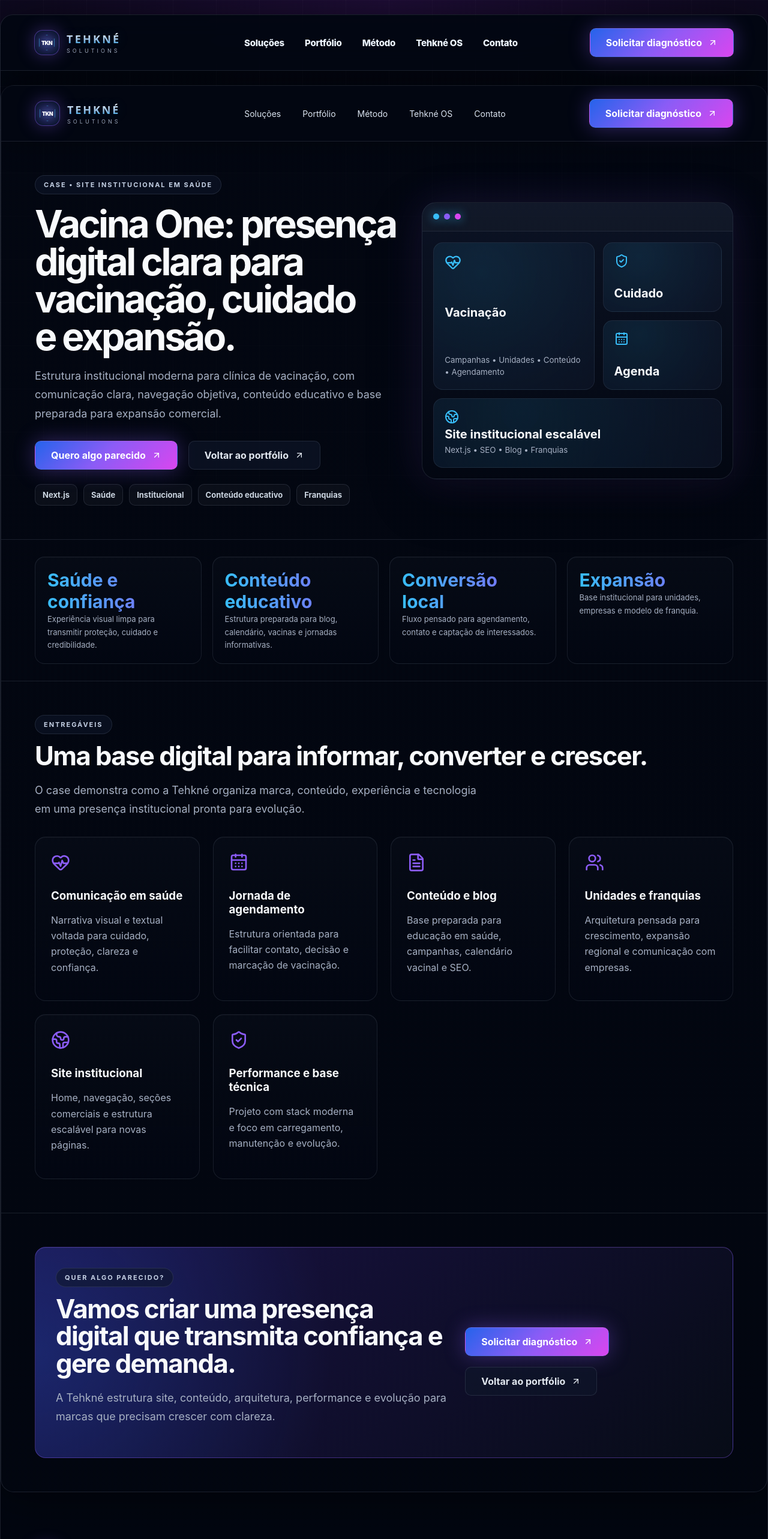
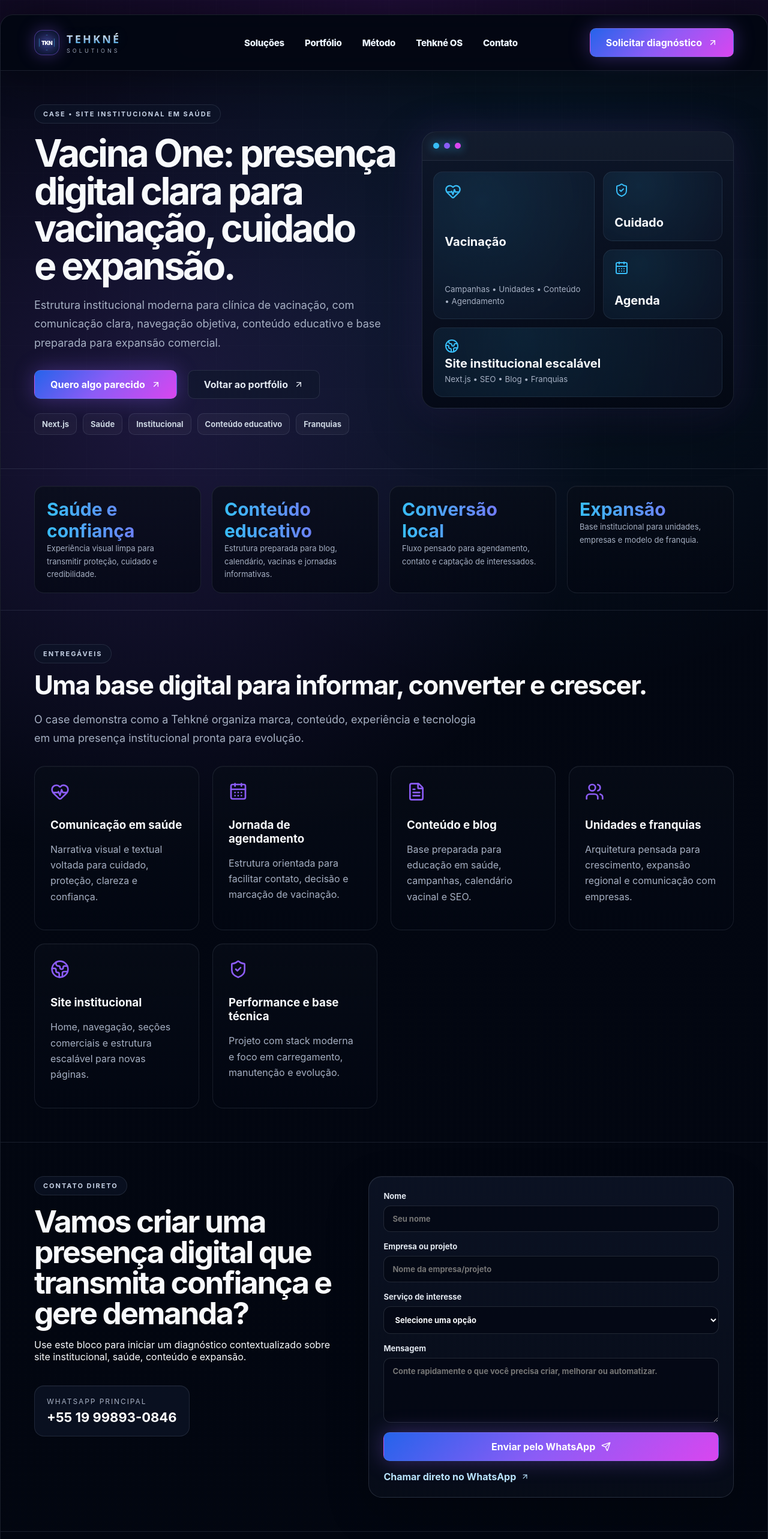
Before and after one commit to Tehkne-Solutions/tehkne-site, a Next.js app: page /portfolio/vacina-one in a window 1280 px wide. Shown: the top 2566 px of the page at 60% size. Built offline with nearby package versions, Linux system fonts and the light colour scheme.

Commit message:
fix: remove legacy case header and contact CTAs on Vacina One

```diff
--- a/app/portfolio/vacina-one/page.tsx
+++ b/app/portfolio/vacina-one/page.tsx
@@ -1,4 +1,5 @@
-import { ArrowUpRight, CalendarDays, FileText, Globe2, HeartPulse, ShieldCheck, Sparkles, Users } from 'lucide-react';
+import { ArrowUpRight, CalendarDays, FileText, Globe2, HeartPulse, ShieldCheck, Users } from 'lucide-react';
+import ContactForm from '../../components/ContactForm';
 
 const project = {
   title: 'Vacina One',
@@ -33,20 +34,15 @@ export const metadata = {
 
 export default function VacinaOneCase() {
   return (
-    <main className="site-shell case-page">
-      <div className="background-grid" />
-      <header className="nav-shell">
-        <a className="brand" href="/" aria-label="Tehkné Solutions"><span className="brand-symbol"><Sparkles size={18} /></span><span><strong>TEHKNÉ</strong><small>SOLUTIONS</small></span></a>
-        <nav><a href="/solucoes">Soluções</a><a href="/portfolio">Portfólio</a><a href="/#metodo">Método</a><a href="/#os">Tehkné OS</a><a href="/#contato">Contato</a></nav>
-        <a className="btn btn-primary coin" href="/#contato">Solicitar diagnóstico <ArrowUpRight size={16} /></a>
-      </header>
+    <main className="case-page">
       <section className="section-frame case-hero">
-        <div className="case-hero-copy"><span className="eyebrow">{project.eyebrow}</span><h1>{project.title}: presença digital clara para vacinação, cuidado e expansão.</h1><p>{project.description}</p><div className="hero-actions"><a className="btn btn-primary coin" href="/#contato">Quero algo parecido <ArrowUpRight size={16} /></a><a className="btn btn-secondary" href="/portfolio">Voltar ao portfólio <ArrowUpRight size={16} /></a></div><div className="case-stack">{project.stack.map((tech) => <span key={tech}>{tech}</span>)}</div></div>
+        <div className="case-hero-copy"><span className="eyebrow">{project.eyebrow}</span><h1>{project.title}: presença digital clara para vacinação, cuidado e expansão.</h1><p>{project.description}</p><div className="hero-actions"><a className="btn btn-primary coin" href="#contato-form">Quero algo parecido <ArrowUpRight size={16} /></a><a className="btn btn-secondary" href="/portfolio">Voltar ao portfólio <ArrowUpRight size={16} /></a></div><div className="case-stack">{project.stack.map((tech) => <span key={tech}>{tech}</span>)}</div></div>
         <div className="case-visual"><div className="case-window"><div className="case-window-bar"><span /><span /><span /></div><div className="case-dashboard-grid"><div className="case-panel large"><HeartPulse size={28} /><strong>Vacinação</strong><small>Campanhas • Unidades • Conteúdo • Agendamento</small></div><div className="case-panel"><ShieldCheck size={24} /><strong>Cuidado</strong></div><div className="case-panel"><CalendarDays size={24} /><strong>Agenda</strong></div><div className="case-panel wide"><Globe2 size={24} /><strong>Site institucional escalável</strong><small>Next.js • SEO • Blog • Franquias</small></div></div></div></div>
       </section>
       <section className="metrics section-frame compact">{highlights.map(([value, label]) => <div key={value}><strong>{value}</strong><span>{label}</span></div>)}</section>
       <section className="section-frame"><div className="section-heading"><span className="eyebrow">Entregáveis</span><h2>Uma base digital para informar, converter e crescer.</h2><p>O case demonstra como a Tehkné organiza marca, conteúdo, experiência e tecnologia em uma presença institucional pronta para evolução.</p></div><div className="service-grid solutions-grid">{modules.map((module) => { const Icon = module.icon; return <article className="glass-card service-card solution-card" key={module.title}><Icon className="card-icon" size={32} /><h3>{module.title}</h3><p>{module.text}</p></article>; })}</div></section>
-      <section className="final-cta"><div><span className="eyebrow">Quer algo parecido?</span><h2>Vamos criar uma presença digital que transmita confiança e gere demanda.</h2><p>A Tehkné estrutura site, conteúdo, arquitetura, performance e evolução para marcas que precisam crescer com clareza.</p></div><div className="hero-actions"><a className="btn btn-primary coin" href="mailto:contato@tehkne.com.br">Solicitar diagnóstico <ArrowUpRight size={16} /></a><a className="btn btn-secondary" href="/portfolio">Voltar ao portfólio <ArrowUpRight size={16} /></a></div></section>
+      <ContactForm page="Case Vacina One" context="site institucional para saúde, vacinação, conteúdo educativo, unidades, performance e expansão comercial" title="Vamos criar uma presença digital que transmita confiança e gere demanda?" description="Use este bloco para iniciar um diagnóstico contextualizado sobre site institucional, saúde, conteúdo e expansão." />
+      <section className="final-cta"><div><span className="eyebrow">Quer algo parecido?</span><h2>Vamos criar uma presença digital que transmita confiança e gere demanda.</h2><p>A Tehkné estrutura site, conteúdo, arquitetura, performance e evolução para marcas que precisam crescer com clareza.</p></div><div className="hero-actions"><a className="btn btn-primary coin" href="#contato-form">Solicitar diagnóstico <ArrowUpRight size={16} /></a><a className="btn btn-secondary" href="/portfolio">Voltar ao portfólio <ArrowUpRight size={16} /></a></div></section>
     </main>
   );
 }
```
